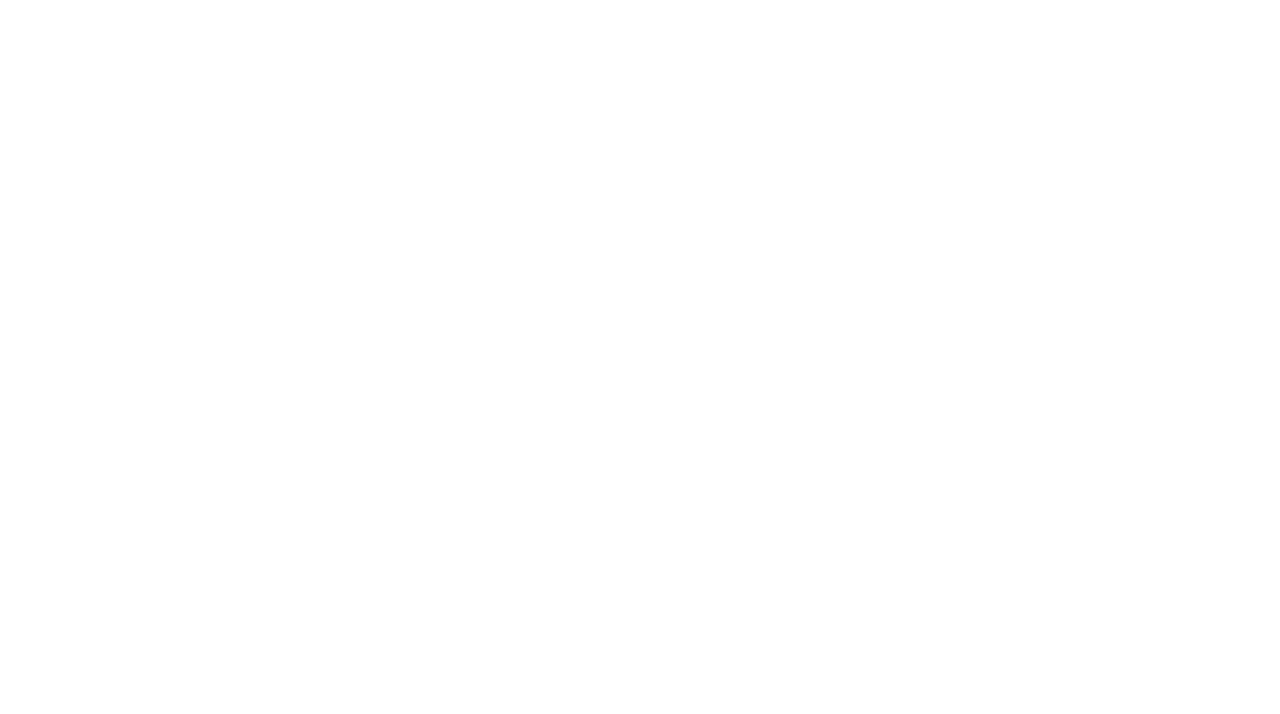
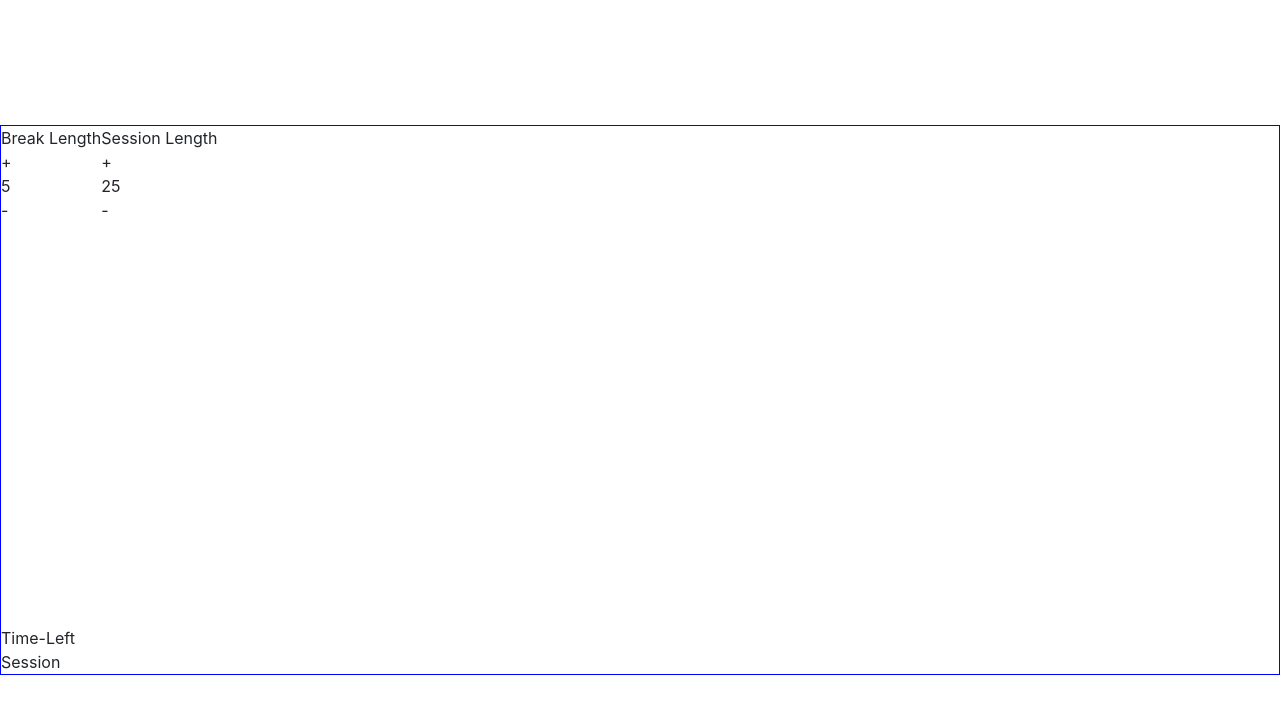
Before and after one commit to ramicurros/react-25-5-clock, a React (Create React App) app: page / in a window 1280 px wide. Shown: the top 714 px of the page. Built offline with nearby package versions, Linux system fonts and the light colour scheme.

Commit message:
functional changes and layout changes

```diff
--- a/src/App.css
+++ b/src/App.css
@@ -2,3 +2,19 @@
     margin: 0%;
     padding: 0%;
 }
+
+.app{
+    height: 100vh;
+    width: 100vw;
+}
+
+.clock{
+    height: auto;
+    width: auto;
+    border: 1px solid blue;
+}
+
+.timer-settings{
+    height: 500px;
+    width: 500px;
+}
--- a/src/App.js
+++ b/src/App.js
@@ -1,20 +1,26 @@
+import { useState } from 'react'
 import './App.css';
 import TimerSettings from './components/timerSettings';
 import TimeDisplay from './components/timeDisplay';
-import Buttons from './components/buttons';
+
 
 function App() {
+
+  const [sessionMinutes, setSession] = useState(25);
+  const [breakMinutes, setBreak] = useState(5);
+
   return (
-    <div id='App' className='d-flex  app'>
-      <div id='clock'>
-        <div id='timer-settings'>
-          <TimerSettings />
+    <div id='App' className='d-flex flex-column justify-content-center align-content-center app'>
+      <div id='clock' className='d-flex flex-column justify-content-center align-content-center clock'>
+        <div id='timer-settings' className='d-flex timer-settings'>
+          <TimerSettings sessionState={sessionMinutes} breakState={breakMinutes} setSession={setSession} setBreak={setBreak} />
         </div>
         <div id='time-display'>
-          <TimeDisplay />
+          <TimeDisplay sessionState={sessionMinutes} breakState={breakMinutes} />
         </div>
         <div id='buttons'>
-          <Buttons />
+          <div id='start-stop'></div>
+          <div id='reset'></div>
         </div>
       </div>
     </div>
--- a/src/components/timeDisplay.js
+++ b/src/components/timeDisplay.js
@@ -1,6 +1,8 @@
-function TimeDisplay(){
+function TimeDisplay(props){
     return (
         <>
+            <div id='time-left'>Time-Left</div>
+            <div id='timer-label'>Session</div>
         </>
     );
 }
--- a/src/components/timerSettings.js
+++ b/src/components/timerSettings.js
@@ -1,6 +1,29 @@
-function TimerSettings(){
+function TimerSettings({breakState, sessionState, setBreak, setSession}) {
+
+    function increment(state, setState){
+        if(state < 60) setState(state + 1);
+        return state
+    }
+
+    function decrement(state, setState){
+        if(state > 0)setState(state - 1);
+        return state;
+    }
+
     return (
         <>
+            <div id='break'>
+                <div id='break-label'>Break Length</div>
+                <div id='break-increment' onClick={() => {increment(breakState, setBreak)}}>+</div>
+                <div>{breakState}</div>
+                <div id='break-decrement' onClick={() => {decrement(breakState, setBreak)}}>-</div>
+            </div>
+            <div id='session    '>
+                <div id='session-label'>Session Length</div>
+                <div id='session-increment' onClick={() => {increment(sessionState, setSession)}}>+</div>
+                <div>{sessionState}</div>
+                <div id='session-decrement' onClick={() => {decrement(sessionState, setSession)}}>-</div>
+            </div>
         </>
     );
 }
```
Also changed, not shown: src/components/buttons.js (deleted, +0 -8 lines).
